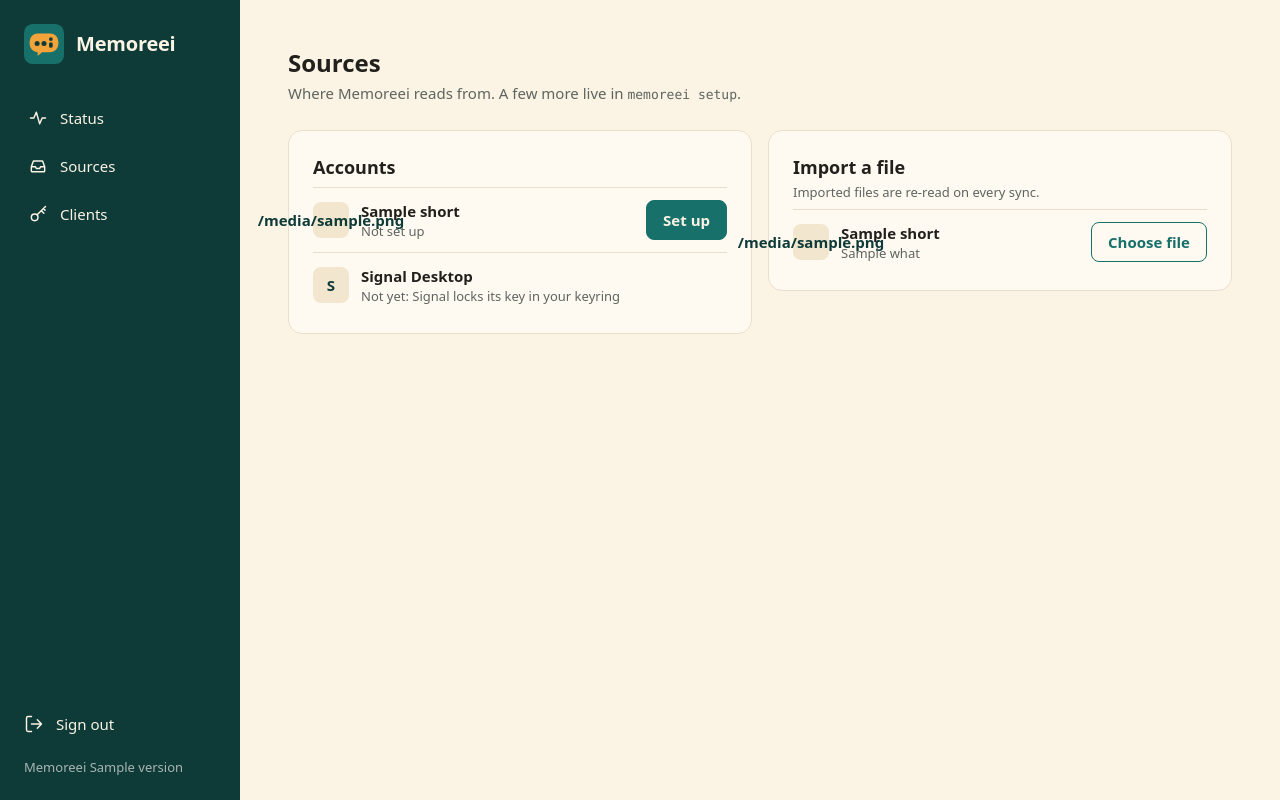
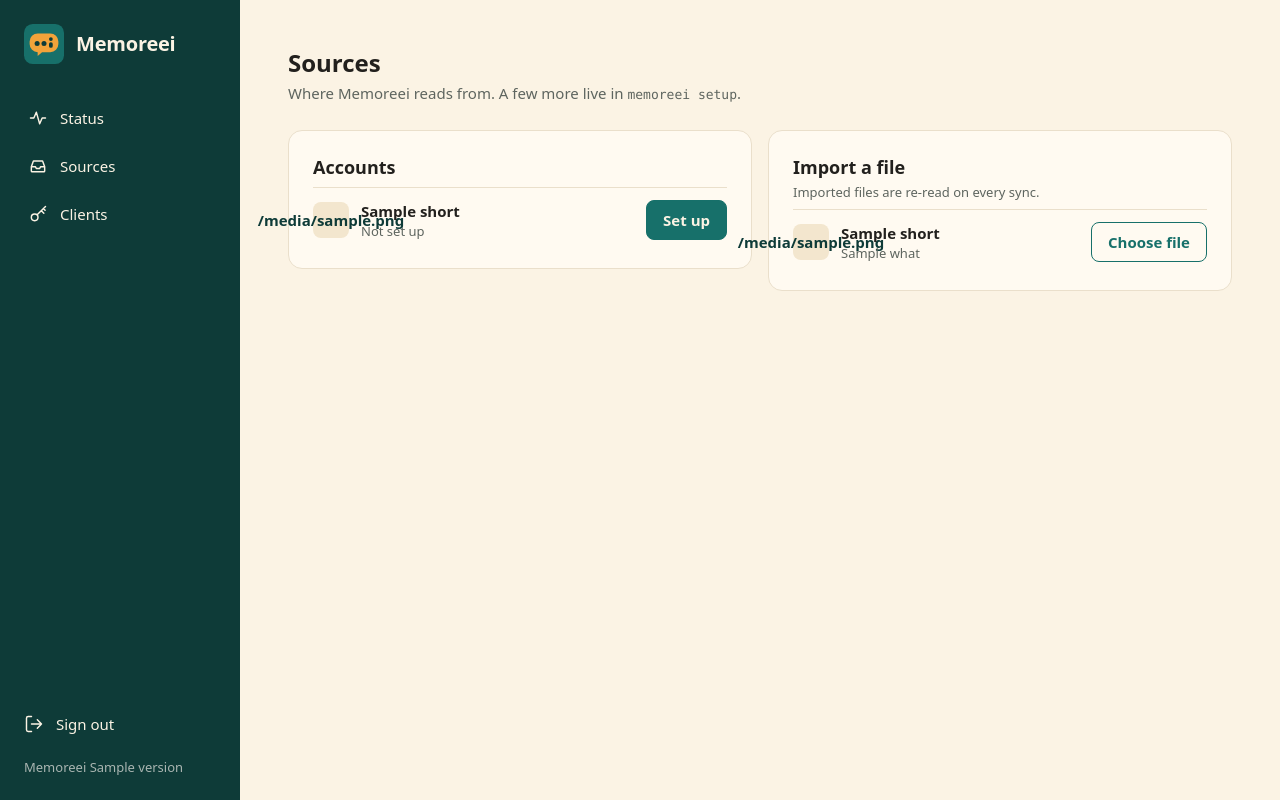
Before and after one commit to CalebChristiansen/Memoreei, a Python web app: template src/memoreei/admin/templates/sources.html in a window 1280 px wide. Run offline with Jinja, Linux system fonts and the light colour scheme; the template is opened without the code that fills it: most values are stand-ins (such as "Sample title", 1, 10 or a date in 2020).

Commit message:
fix(dashboard): drop the 'Signal Desktop: not yet' placeholder from Sources
Signal is a real source since 0.4.3, listed when Signal Desktop is set up, so the
placeholder sat beside it saying the opposite.

Co-Authored-By: Claude Opus 5.5 <noreply@anthropic.com>
Claude-Session: https://claude.ai/code/session_01CqvtLwwVbhXJn8ndSvnw9h

```diff
--- a/src/memoreei/admin/templates/sources.html
+++ b/src/memoreei/admin/templates/sources.html
@@ -30,13 +30,6 @@
         </div>
       </li>
       {% endif %}
-      <li>
-        <span class="tile" aria-hidden="true">S</span>
-        <div class="what">
-          <span class="name">Signal Desktop</span>
-          <span class="caption">Not yet: Signal locks its key in your keyring</span>
-        </div>
-      </li>
     </ul>
   </section>
 
```
Also changed, not shown: tests/test_linux_app.py (+5 -3 lines), CHANGELOG.md.
